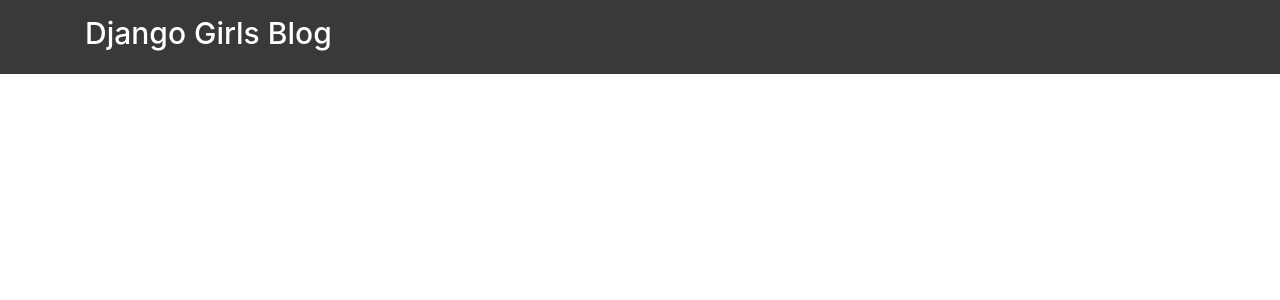
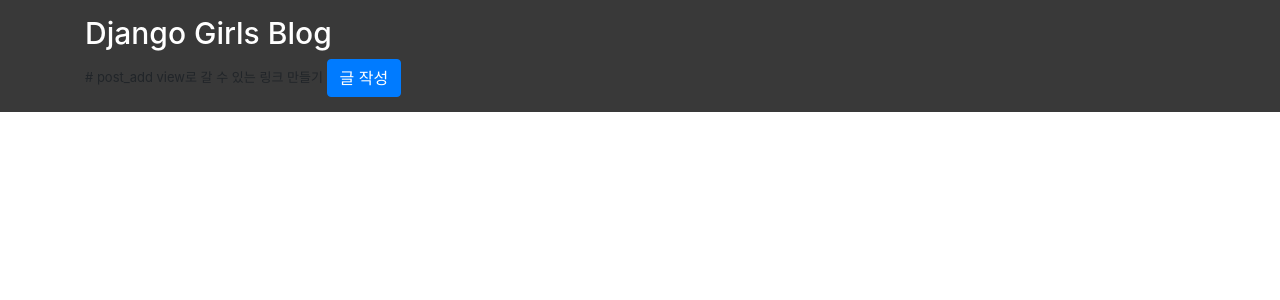
Before and after one commit to petershan1119/Djangogirls-Tutorial, a Django app: template django/templates/base.html in a window 1280 px wide. Shown: the top 300 px of the page. Run offline with Django 3.2, Linux system fonts and the light colour scheme; the template is opened without the code that fills it, so the values that code supplies are empty; some libraries are stand-ins or nearby versions.

Commit message:
post_add view, url, template생성 및 base.html에서 연결 링크 구현

```diff
--- a/django/blog/urls.py
+++ b/django/blog/urls.py
@@ -3,12 +3,16 @@ from django.urls import path, re_path
 from . import views
 
 urlpatterns = [
-    path('list', views.post_list, name='post-list'),
+    path('', views.post_list, name='post-list'),
     # 3/
     # 53/
     # 53/asdf/ <- X
     # re_path(r'(?P<pk>\d+)/$', views.post_detail),
-    path('post/<int:pk>/', views.post_detail, name='post-detail'),
+    path('<int:pk>/', views.post_detail, name='post-detail'),
+
+    # localhost:8000/add 에 접근할 수 있는 path 구현
+    path('add/', views.post_add, name='post-add'),
+
     # 숫자가 1개이상 반복되는 경우를 정규표현식으로 구현하되
     # 해당 반복구간을 그룹으로 묶고, 그룹 이름을 'pk'로 지정
 ]
--- a/django/templates/base.html
+++ b/django/templates/base.html
@@ -14,6 +14,8 @@
 <div class="header">
     <div class="container">
         <h1><a href="{% url 'post-list' %}">Django Girls Blog</a></h1>
+        # post_add view로 갈 수 있는 링크 만들기
+        <a href="{% url 'post-add' %}" class="btn btn-primary">글 작성</a>
         {#        {% for post in posts %}#}
         {#        <div>{{ post.title }}</div>#}
         {#        {% endfor %}#}
--- /dev/null
+++ b/django/templates/blog/post_add.html
@@ -0,0 +1,2 @@
+{% extends 'base.html' %}
+{% block title %}Post add{% endblock %}2>
```
Also changed, not shown: django/blog/views.py (+9 -0 lines), django/blog/forms.py (added).
